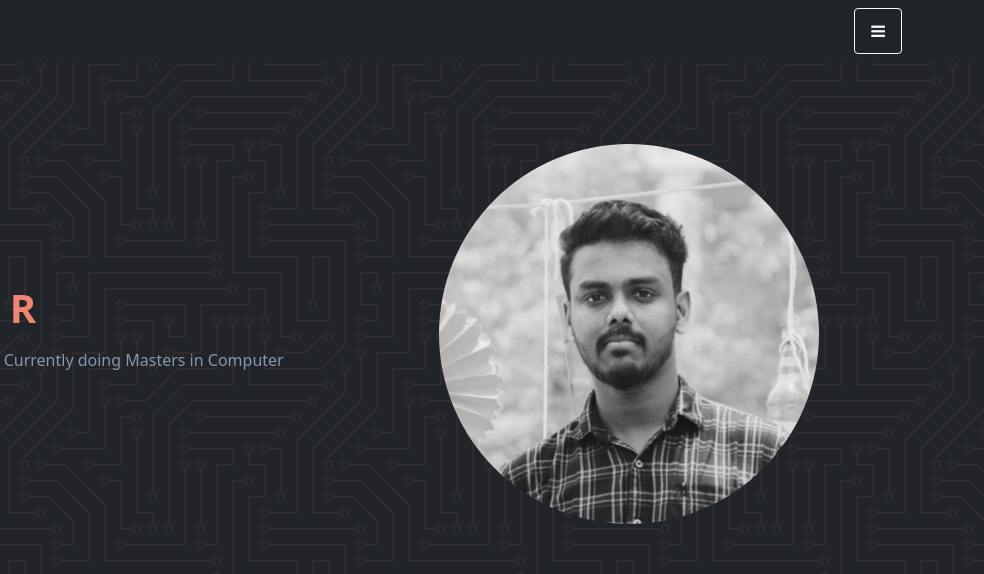
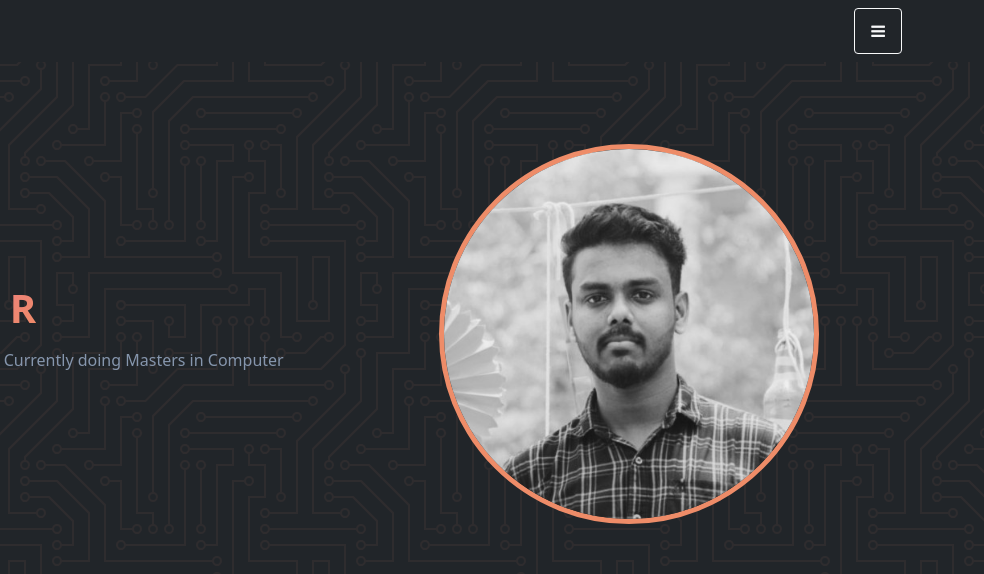
Before and after one commit to SuryajithR/suryajithr.github.io, a plain HTML site: page index.html in a window 1280 px wide. In both pictures the pointer is over the picture 925 px from the left and 334 px from the top of the page. Shown: the top 574 px of the page, 296-1280 px from the left. Drawn offline with nearby package versions, Linux system fonts and the light colour scheme.

Commit message:
image updated

```diff
--- a/style.css
+++ b/style.css
@@ -149,3 +149,10 @@ header {
     position: fixed;
     width: 100%;
   }
+
+img:hover{
+    border-bottom: 5px solid #ee8c68;
+    border-top: 5px solid #ee8c68;
+    border-left: 5px solid #ee8c68;
+    border-right: 5px solid #ee8c68;
+}
```
